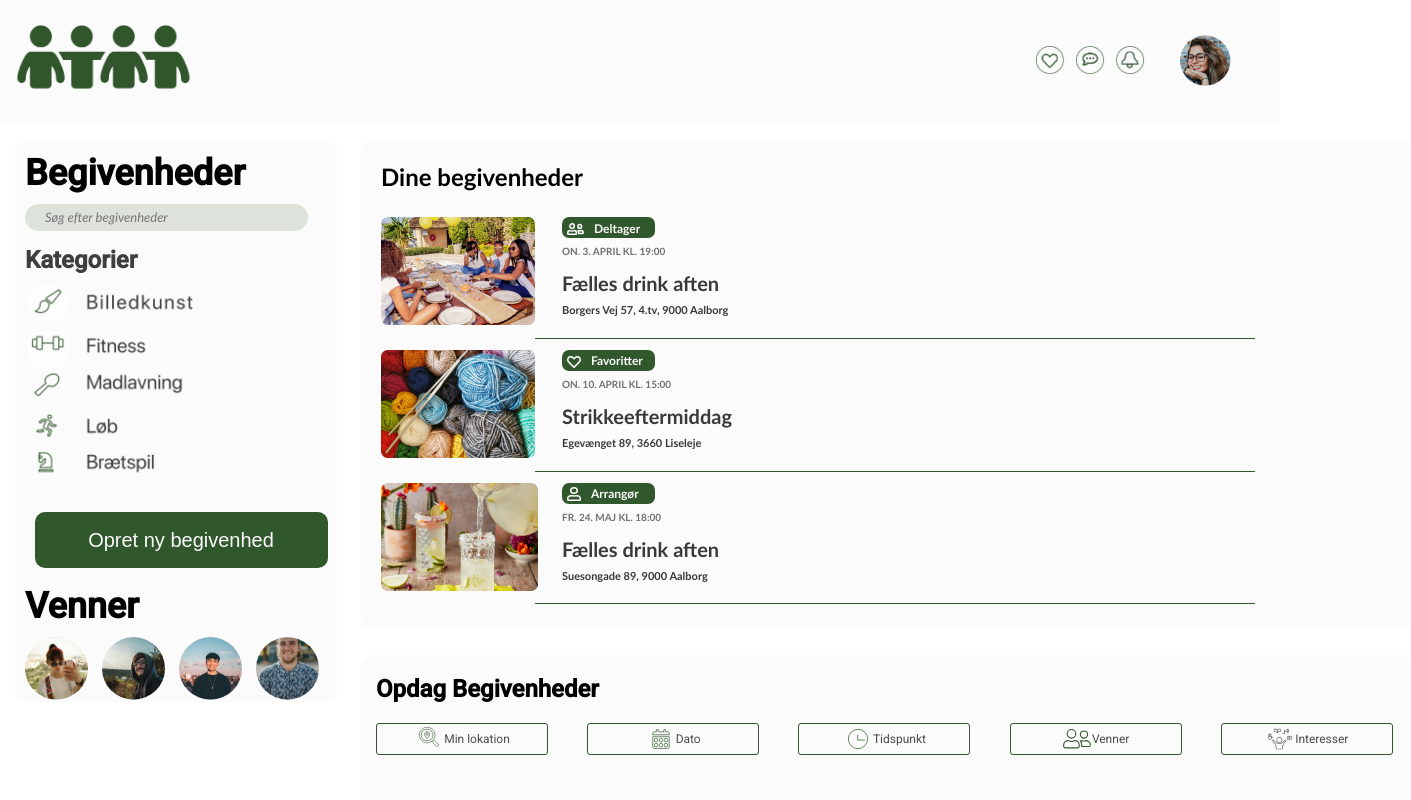
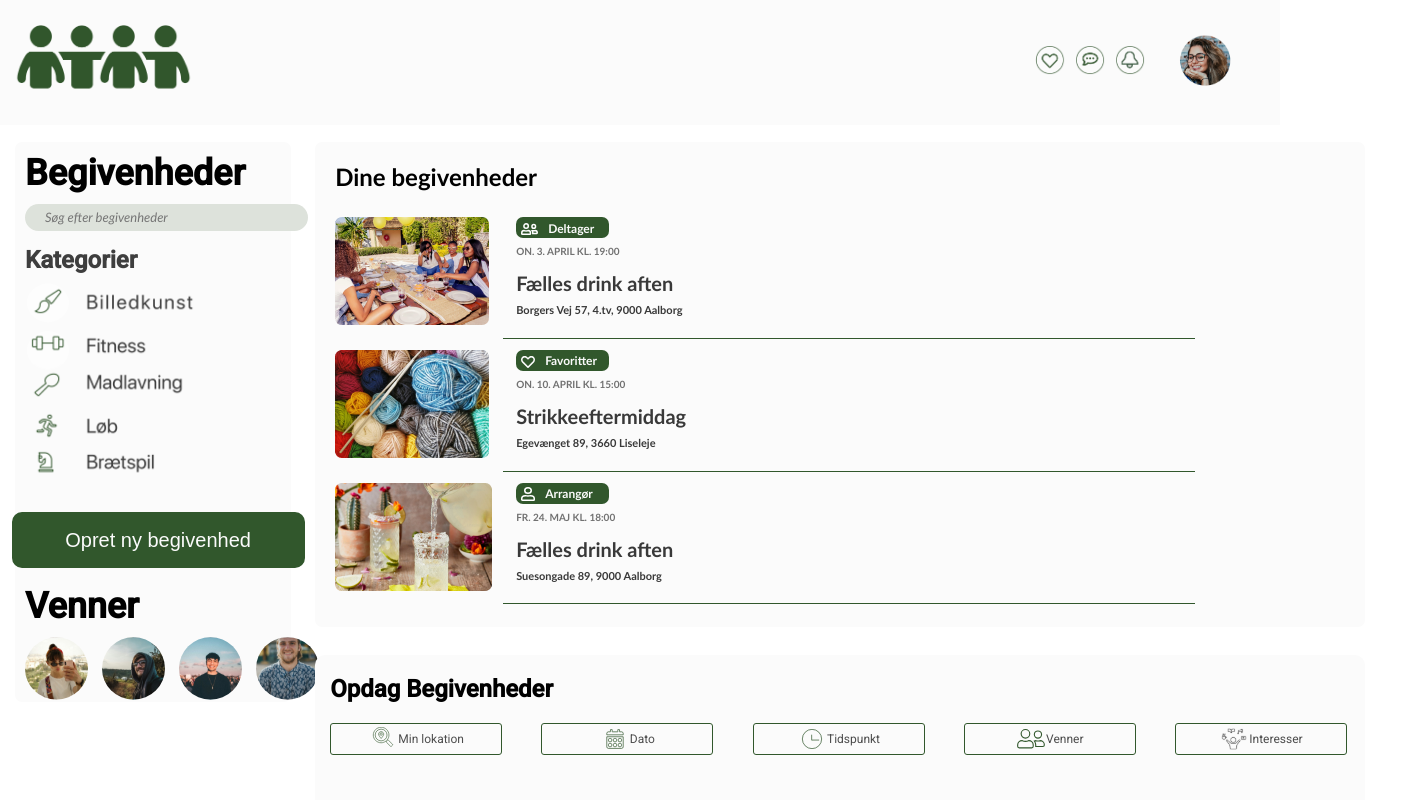
Before and after one commit to KristineHorluck/Greetly, an Angular app in the folder greetly/: page / in a window 1280 px wide. Shown: the top 800 px of the page, 1411 px wide, since content can reach past the window. Built offline with nearby package versions, Linux system fonts and the light colour scheme.

Commit message:
prøver at fikse bredden på 13 tommer

```diff
--- a/greetly/src/app/explore-page/panels/panels.component.css
+++ b/greetly/src/app/explore-page/panels/panels.component.css
@@ -5,7 +5,7 @@
     padding-top: 17px;
     grid-row-start: 1;
     grid-row-end: 2;
-    grid-template-columns:322px auto;
+    grid-template-columns:22.36% auto;
     grid-template-rows: 100px 1600px; /* change rows to move footer*/
     column-gap: 24px;
 }
@@ -212,7 +212,7 @@
 
 .line {
     grid-column: 1 / -1; /* Extend line across all columns */
-    width: 720px; /* Set the specific width */
+    width: 68.57%; /* 720px(line length)\1050px (right panel) */
     height: 1px; /* As specified */
     background-color: #31572C; /* Assuming the line should be green */
     justify-self: center; /* Center the line horizontally within the grid column */
```
